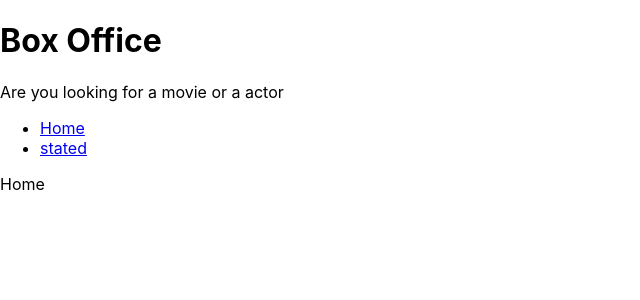
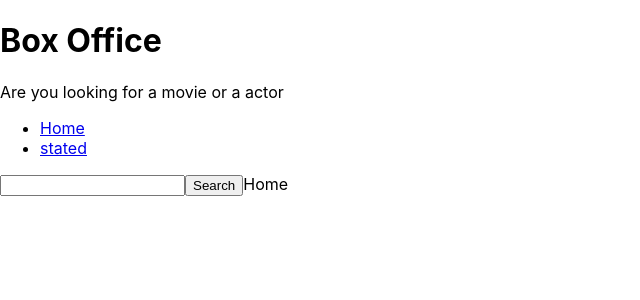
Before and after one commit to aezakmi007/box-office, a React (Create React App) app: page / in a window 1280 px wide. Shown: the top 300 px of the page, without its empty margins (0-640 px from the left). Built offline with nearby package versions, Linux system fonts and the light colour scheme.

Commit message:
fetched results from api and added search bar

```diff
--- a/src/pages/Home.js
+++ b/src/pages/Home.js
@@ -1,8 +1,39 @@
-import React from 'react';
+import React, { useState } from 'react';
 import MainPageLayout from '../Components/MainPageLayout';
 
 function Home() {
-  return <MainPageLayout>Home</MainPageLayout>;
+  const [input, setInput] = useState('');
+
+  const onSearch = () => {
+    fetch(`http://api.tvmaze.com/search/shows?q=${input}`)
+      .then(r => r.json())
+      .then(result => {
+        console.log(result);
+      });
+  };
+
+  const onInputChange = ev => {
+    setInput(ev.target.value);
+  };
+  const onKeyDown = ev => {
+    if (ev.keyCode === 13) {
+      onSearch();
+    }
+  };
+  return (
+    <MainPageLayout>
+      <input
+        type="text"
+        onChange={onInputChange}
+        onKeyDown={onKeyDown}
+        value={input}
+      />
+      <button type="button" onClick={onSearch}>
+        Search
+      </button>
+      Home
+    </MainPageLayout>
+  );
 }
 
 export default Home;
```
